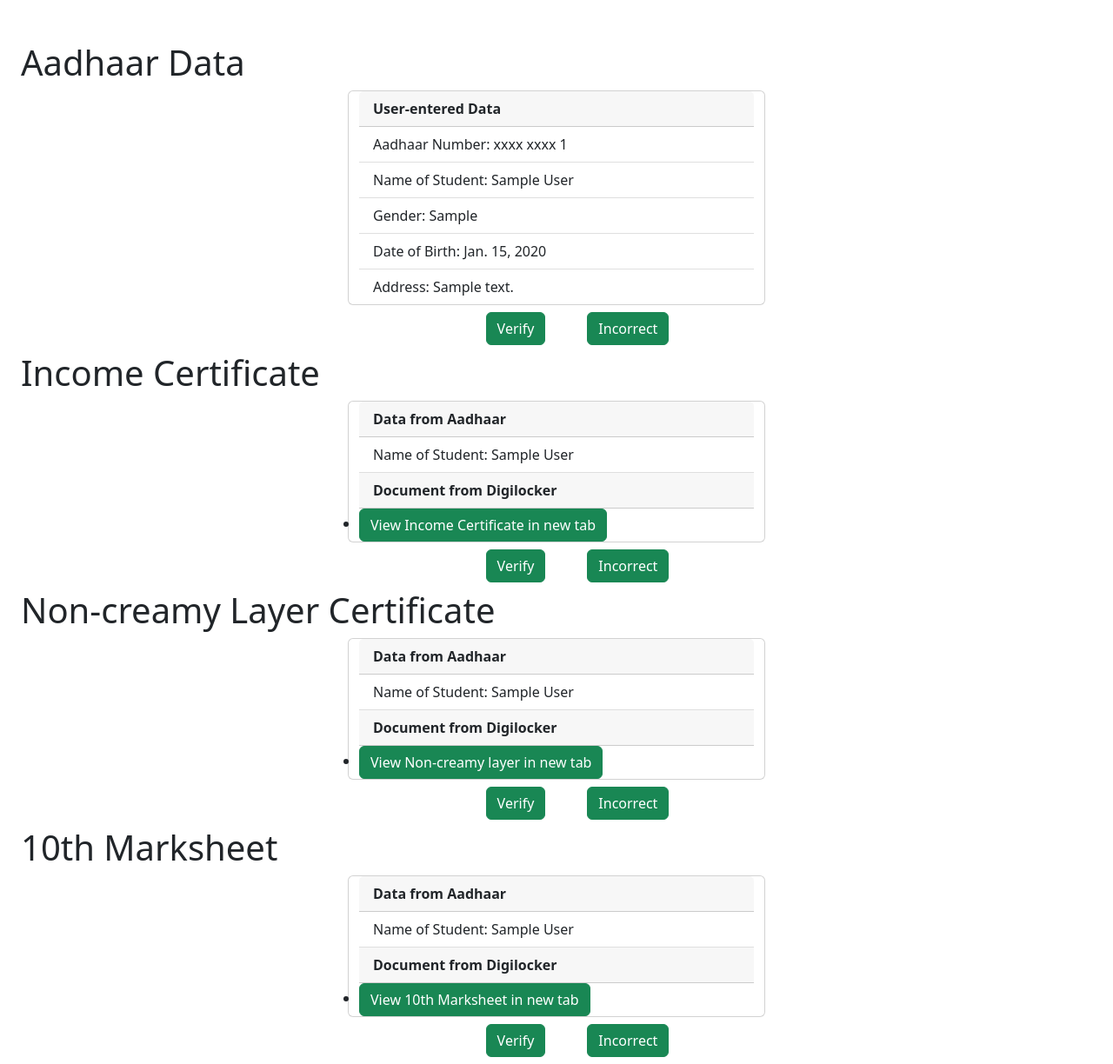
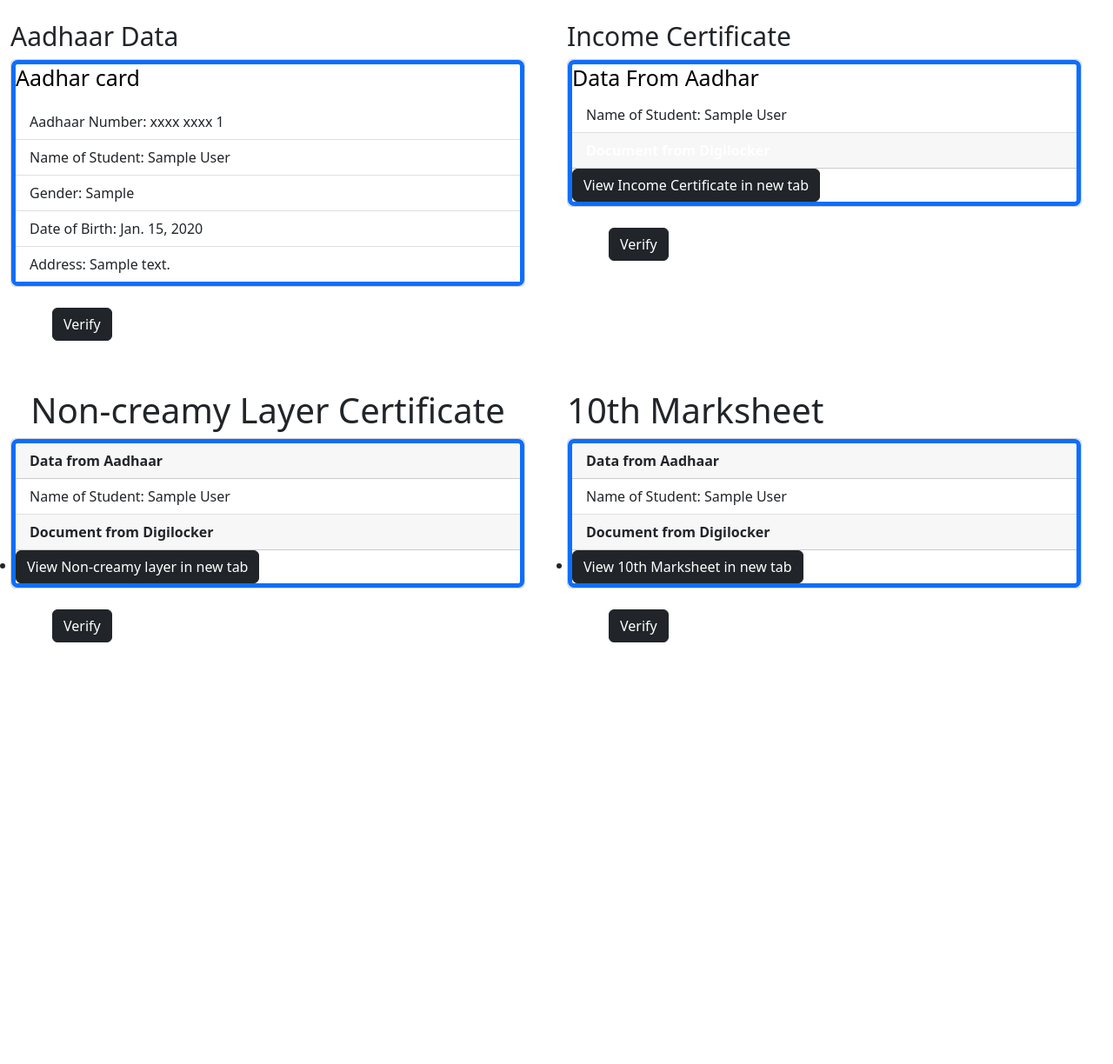
Before and after one commit to Rajm1505/VerifyScholar, a Django app: template semiadmin/templates/verifypage.html in a window 1280 px wide. Shown: the part 56-1280 px from the top of the page at 87% size. After the commit the page ends 795 px from the top, so only its background shows below. Run offline with Django 4.2, Linux system fonts and the light colour scheme; the template is opened without the code that fills it: values that come from a table or form of the project are taken from there, others are empty; tables that the repository leaves empty hold one stand-in row (values such as "Sample post"); parts of the project's set-up code (start-up, migrations or seed data) failed here and were passed over.

Commit message:
admin panel UI

```diff
--- a/semiadmin/templates/verifypage.html
+++ b/semiadmin/templates/verifypage.html
@@ -4,12 +4,13 @@
 
 {% block body %}
 
-<div class="container-fluid row h-100 d-flex align-items-center justify-content-center m-0 mt-5">
-  <h1>Aadhaar Data</h1>
-
-  <div class="card" style="width: 30rem;">
-    <div class="card-header font-italic" style="font-weight: bold;">
-      User-entered Data
+<div class="row" style="width: 100%;">
+  <div class="col m-4 p-0" style="width: 50%;">
+    <h1 style="font-size: 30px; text-align: left-top;">Aadhaar Data</h1>
+  <div class="card text-white mb-3"  >
+    <div style="border-style: solid; border-color: #0D6EFD; border-width: 5px; border-radius: 7px;">
+  <div class="card-body text-white mb-3 p-0">
+    <h1 class="card-title p-0" style="font-size: 25px; color: black;">Aadhar card</h1>
   </div>
   <ul class="list-group list-group-flush">
     <li class="list-group-item">Aadhaar Number: xxxx xxxx {{studoca.auid}}</li>
@@ -19,19 +20,76 @@
     <li class="list-group-item">Address: {{studoca.aaddress}}</li>
   </ul>
   </div>
-    <div class="h-100 d-flex align-items-center justify-content-center m-0">
-    <button value="inccorrect" class="btn btn-success mx-5 my-2 incbuttonverify" onClick=incVerify(this)>Verify</button>
-    <button value="incincorrect" class="btn btn-success incbuttonincorrect"  onClick=incVerify(this)>Incorrect</button>
+  </div>
+  <div class="">
+    <button value="inccorrect" class="btn btn-dark mx-5 my-2 incbuttonverify" onClick=incVerify(this)>Verify</button>
+  </div>
   </div>
 
-
-
-
-<h1>Income Certificate </h1>
+  <div class="col m-4 p-0" style="width: 50%;">
+    <h1 style=" font-size:30px;">Income Certificate </h1>
 
     <!-- <iframe style="height: 500px; width: 500px; " src="https://sihfilebucket.s3.ap-south-1.amazonaws.com/media/1/5_income_certificate.pdf" frameborder="10"></iframe> -->
 
-<div class="card" style="width: 30rem;">
+    <div class="card text-white mb-3" >
+      <div class="card-body p-0 ">
+
+        <div style="border-style: solid; border-color: #0D6EFD; border-width: 5px; border-radius: 7px;">
+        <h1 class="card-title" style="font-size: 25px; color: black; " >Data From Aadhar</h1>
+
+      <ul class="list-group list-group-flush">
+        <li class="list-group-item">Name of Student: {{studoca.aname}} </li>
+        <div class="card-header font-italic" style="font-weight: bold;">
+          Document from Digilocker
+        </div>
+        <li>
+          <a class="btn btn-dark" href="https://sihfilebucket.s3.ap-south-1.amazonaws.com/{{studoca.incomecertificate}}" target="_blank">View Income Certificate in new tab</a>
+        </li>
+      </ul>
+    </div>
+    </div>
+    </div>
+
+    <div class="align-items-right justify-content-right m-0">
+      <button value="inccorrect" class="btn btn-dark mx-5 my-2 incbuttonverify" onClick=incVerify(this)>Verify</button>
+    </div>
+  </div>
+</div>
+
+<div class="row" style="width: 100%;">
+  <div class="col m-4 p-0" style="width: 50%;">
+    <h1 style="text-align: center;">Non-creamy Layer Certificate </h1>
+
+    <div class="card mb-3">
+      <div style="border-style: solid; border-color: #0D6EFD; border-width: 5px; border-radius: 7px;">
+      <div class="card-header font-italic" style="font-weight: bold; ">
+        Data from Aadhaar
+      </div>
+      <ul class="list-group list-group-flush">
+        <li class="list-group-item">Name of Student: {{studoca.aname}} </li>
+        <div class="card-header font-italic" style="font-weight: bold;">
+          Document from Digilocker
+        </div>
+        <li>
+          <a class="btn btn-dark " href="https://sihfilebucket.s3.ap-south-1.amazonaws.com/{{studoca.noncreamylayer}}" target="_blank">View Non-creamy layer in new tab</a>
+        </li>
+      </ul>
+      </div>
+    </div>
+
+    <div class="align-items-right justify-content-right m-0">
+      <button value="incorrect" class="btn btn-dark mx-5 my-2 incbuttonverify" onClick=incVerify(this)>Verify</button>
+
+      </div>
+  </div>
+
+  <div class="col m-4 p-0">
+    <h1>10th Marksheet </h1>
+
+    <!-- <iframe style="height: 500px; width: 500px; " src="https://sihfilebucket.s3.ap-south-1.amazonaws.com/media/1/5_income_certificate.pdf" frameborder="10"></iframe> -->
+
+    <div class="card mb-3">
+      <div style="border-style: solid; border-color: #0D6EFD; border-width: 5px; border-radius: 7px;">
       <div class="card-header font-italic" style="font-weight: bold;">
         Data from Aadhaar
       </div>
@@ -41,61 +99,30 @@
           Document from Digilocker
         </div>
         <li>
-      <a class="btn btn-success " href="https://sihfilebucket.s3.ap-south-1.amazonaws.com/{{studoca.incomecertificate}}" target="_blank">View Income Certificate in new tab</a>
+          <a class="btn btn-dark " href="https://sihfilebucket.s3.ap-south-1.amazonaws.com/{{studoca.marksheet10}}" target="_blank">View 10th Marksheet in new tab</a>
         </li>
       </ul>
       </div>
-  <div class="h-100 d-flex align-items-center justify-content-center m-0">
-  <button value="inccorrect" class="btn btn-success mx-5 my-2 incbuttonverify" onClick=incVerify(this)>Verify</button>
-  <button value="incincorrect" class="btn btn-success incbuttonincorrect"  onClick=incVerify(this)>Incorrect</button>
     </div>
-<h1>Non-creamy Layer Certificate </h1>
+
+
 
       <!-- <iframe style="height: 500px; width: 500px; " src="https://sihfilebucket.s3.ap-south-1.amazonaws.com/media/1/5_income_certificate.pdf" frameborder="10"></iframe> -->
 
-<div class="card" style="width: 30rem;">
-  <div class="card-header font-italic" style="font-weight: bold;">
-    Data from Aadhaar
+
+
+
+
+      <div class="align-items-right justify-content-right m-0">
+      <button value="incorrect" class="btn btn-dark mx-5 my-2 incbuttonverify" onClick=incVerify(this)>Verify</button>
+
       </div>
-  <ul class="list-group list-group-flush">
-    <li class="list-group-item">Name of Student: {{studoca.aname}} </li>
-    <div class="card-header font-italic" style="font-weight: bold;">
-      Document from Digilocker
     </div>
-    <li>
-      <a class="btn btn-success " href="https://sihfilebucket.s3.ap-south-1.amazonaws.com/{{studoca.noncreamylayer}}" target="_blank">View Non-creamy layer in new tab</a>
-    </li>
-  </ul>
   </div>
-  <div class="h-100 d-flex align-items-center justify-content-center m-0">
-  <button value="inccorrect" class="btn btn-success mx-5 my-2 incbuttonverify" onClick=incVerify(this)>Verify</button>
-  <button value="incincorrect" class="btn btn-success incbuttonincorrect"  onClick=incVerify(this)>Incorrect</button>
 </div>
 
 
-  <h1>10th Marksheet </h1>
 
-<!-- <iframe style="height: 500px; width: 500px; " src="https://sihfilebucket.s3.ap-south-1.amazonaws.com/media/1/5_income_certificate.pdf" frameborder="10"></iframe> -->
-
-<div class="card" style="width: 30rem;">
-  <div class="card-header font-italic" style="font-weight: bold;">
-    Data from Aadhaar
-  </div>
-  <ul class="list-group list-group-flush">
-    <li class="list-group-item">Name of Student: {{studoca.aname}} </li>
-    <div class="card-header font-italic" style="font-weight: bold;">
-      Document from Digilocker
-    </div>
-    <li>
-      <a class="btn btn-success " href="https://sihfilebucket.s3.ap-south-1.amazonaws.com/{{studoca.marksheet10}}" target="_blank">View 10th Marksheet in new tab</a>
-    </li>
-  </ul>
-</div>
-  <div class="h-100 d-flex align-items-center justify-content-center m-0">
-  <button value="inccorrect" class="btn btn-success mx-5 my-2 incbuttonverify" onClick=incVerify(this)>Verify</button>
-  <button value="incincorrect" class="btn btn-success incbuttonincorrect"  onClick=incVerify(this)>Incorrect</button>
-  </div>
-</div>
 
 <script>
 let arrayverify = []
```
Also changed, not shown: api/migrations/0001_initial.py (added), api/migrations/0003_user_refreshtoken.py (deleted). Lines whose indentation alone changed are shown as unchanged.
